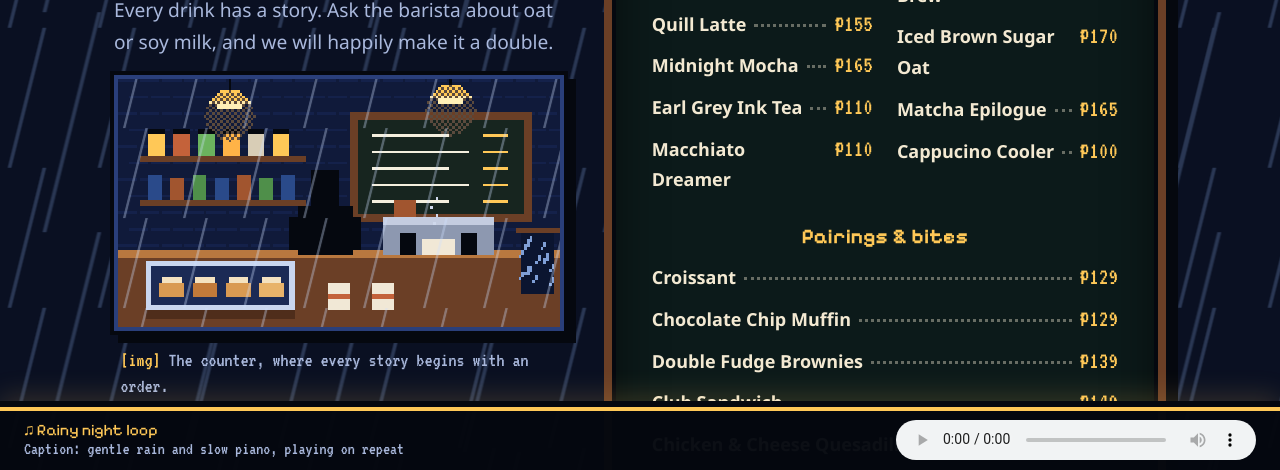
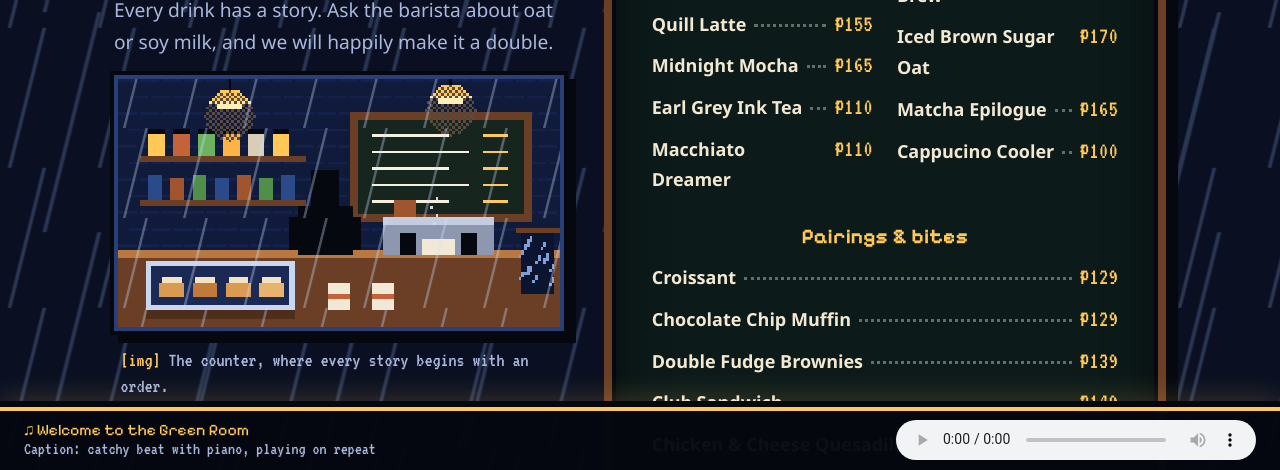
Before and after one commit to SamSofera/Mini-project, a plain HTML site: page menu.html in a window 1280 px wide. Shown: the part 330-800 px from the top of the page. Drawn offline with Linux system fonts and the light colour scheme.

Commit message:
Update sound title and caption in menu.html

```diff
--- a/menu.html
+++ b/menu.html
@@ -118,8 +118,8 @@
 
   <aside class="sound-bar" aria-label="Background music player">
     <div class="sound-info">
-      <span class="sound-title">&#9835; Rainy night loop</span>
-      <span class="sound-caption">Caption: gentle rain and slow piano, playing on repeat</span>
+      <span class="sound-title">&#9835; Welcome to the Green Room</span>
+      <span class="sound-caption">Caption: catchy beat with piano, playing on repeat</span>
     </div>
     <audio id="bgm" controls autoplay loop preload="auto">
       <source src="media/Welcome to the Green Room - Toby Fox.mp3" type="audio/mp3">
```
